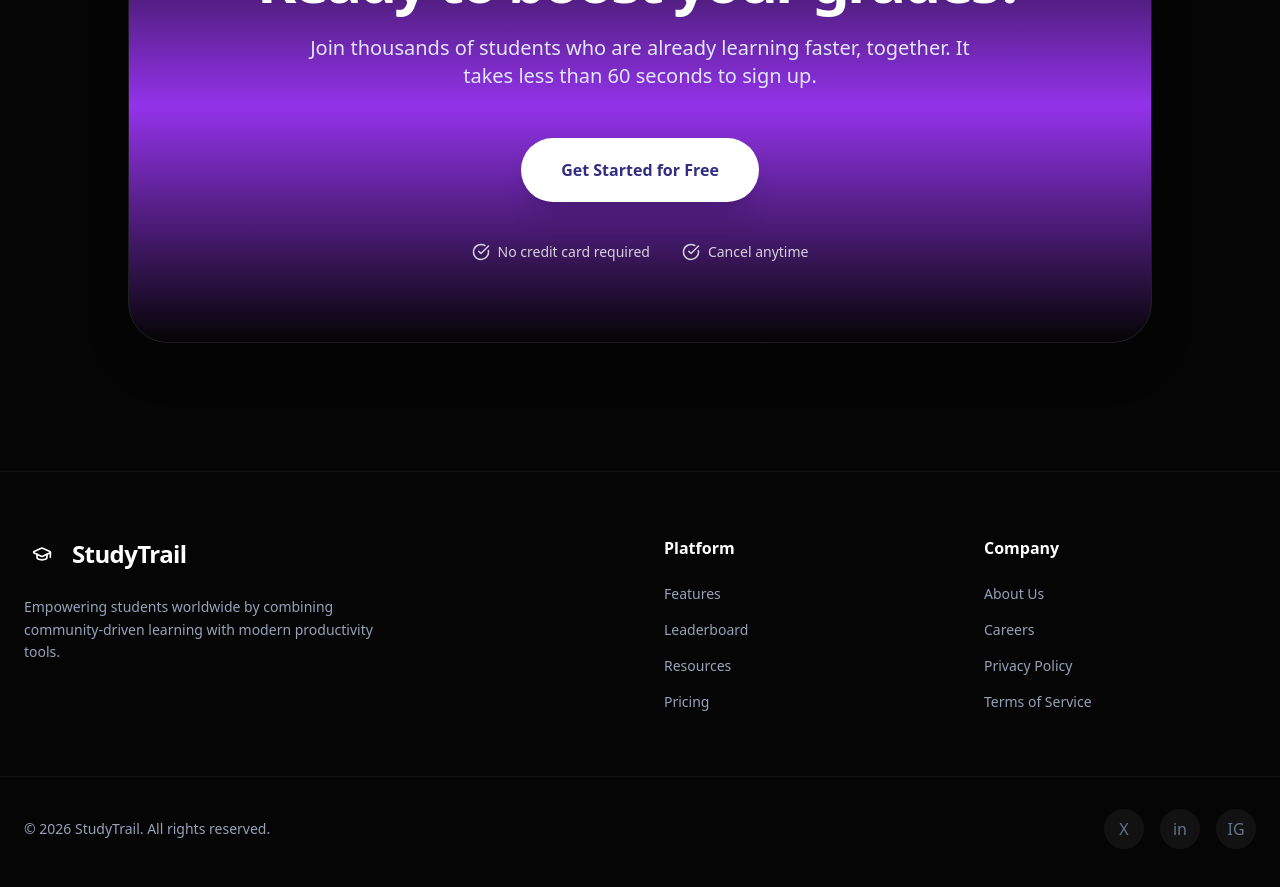
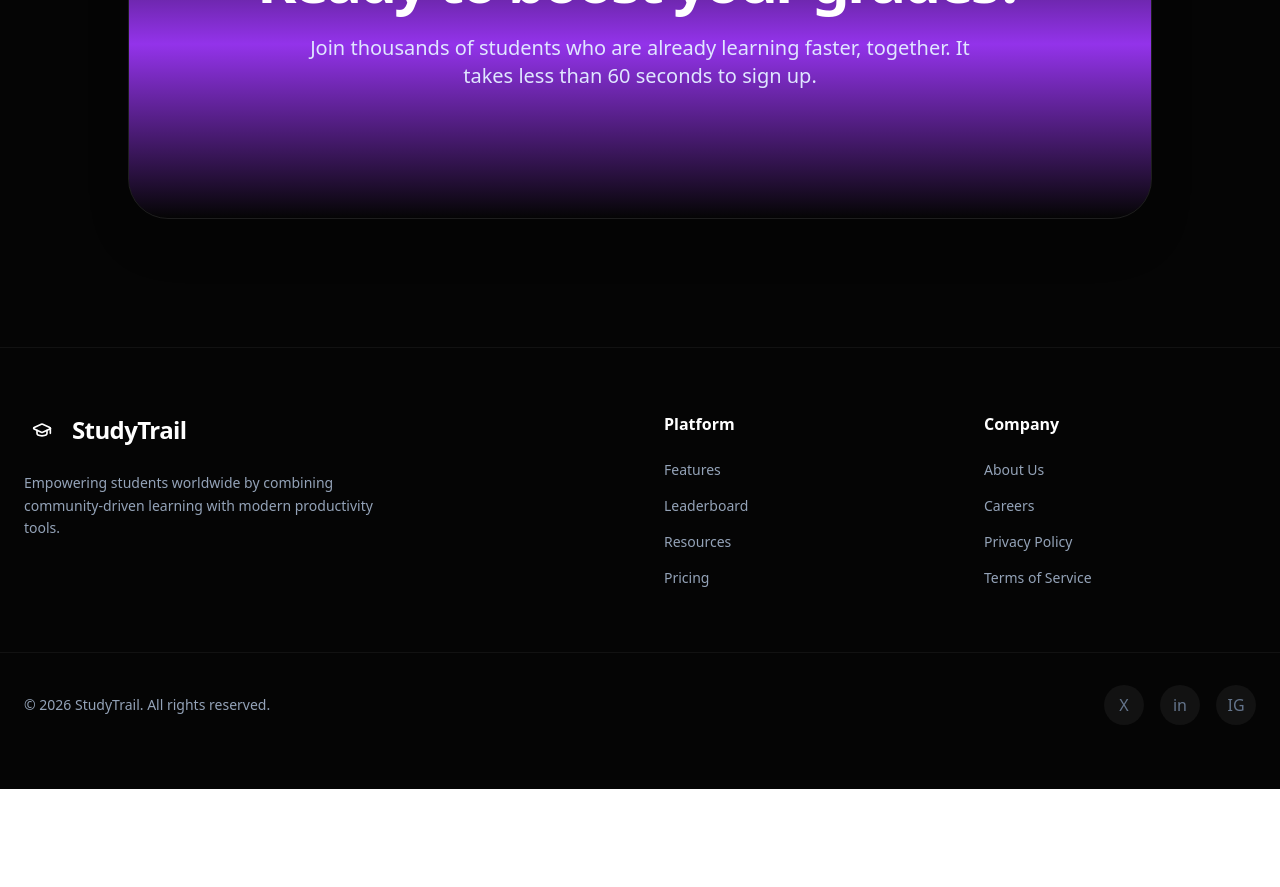
Before and after one commit to papai709/StudyTrail_MVP, a React (Vite) app in the folder frontend/: page / in a window 1280 px wide. Shown: the part 2700-3587 px from the top of the page. After the commit the page ends 3489 px from the top, so only its background shows below. Built offline with nearby package versions, Linux system fonts and the light colour scheme; no server answers.

Commit message:
removed credit section

```diff
--- a/frontend/src/pages/Home.jsx
+++ b/frontend/src/pages/Home.jsx
@@ -200,17 +200,6 @@ const Home = () => {
               <p className="text-indigo-100 text-lg md:text-xl mb-12 max-w-2xl mx-auto relative z-10 font-light">
                 Join thousands of students who are already learning faster, together. It takes less than 60 seconds to sign up.
               </p>
-
-              <div className="flex flex-col sm:flex-row justify-center gap-4 relative z-10">
-                <button className="bg-white text-indigo-900 px-10 py-5 rounded-full text-base font-bold hover:scale-105 active:scale-95 transition-all shadow-xl">
-                  Get Started for Free
-                </button>
-              </div>
-
-              <div className="mt-10 flex items-center justify-center gap-8 text-white/80 text-sm font-medium relative z-10">
-                <span className="flex items-center gap-2"><CheckCircle size={18} /> No credit card required</span>
-                <span className="flex items-center gap-2"><CheckCircle size={18} /> Cancel anytime</span>
-              </div>
             </div>
           </section>
 
```
